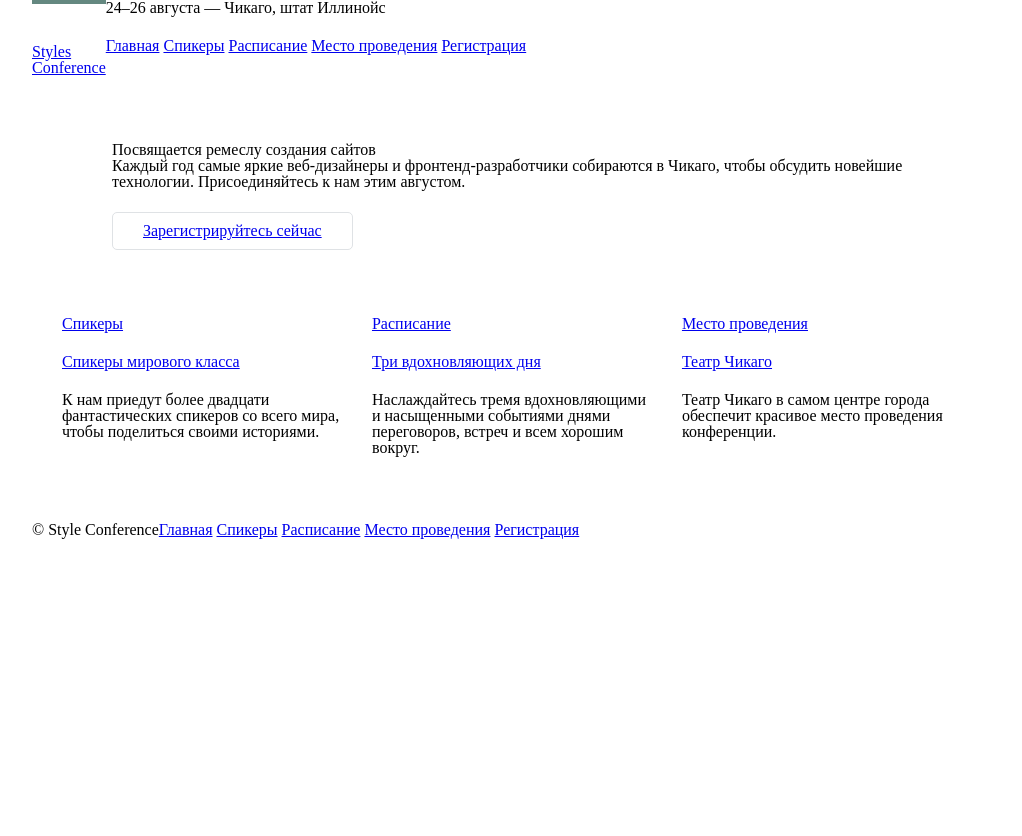
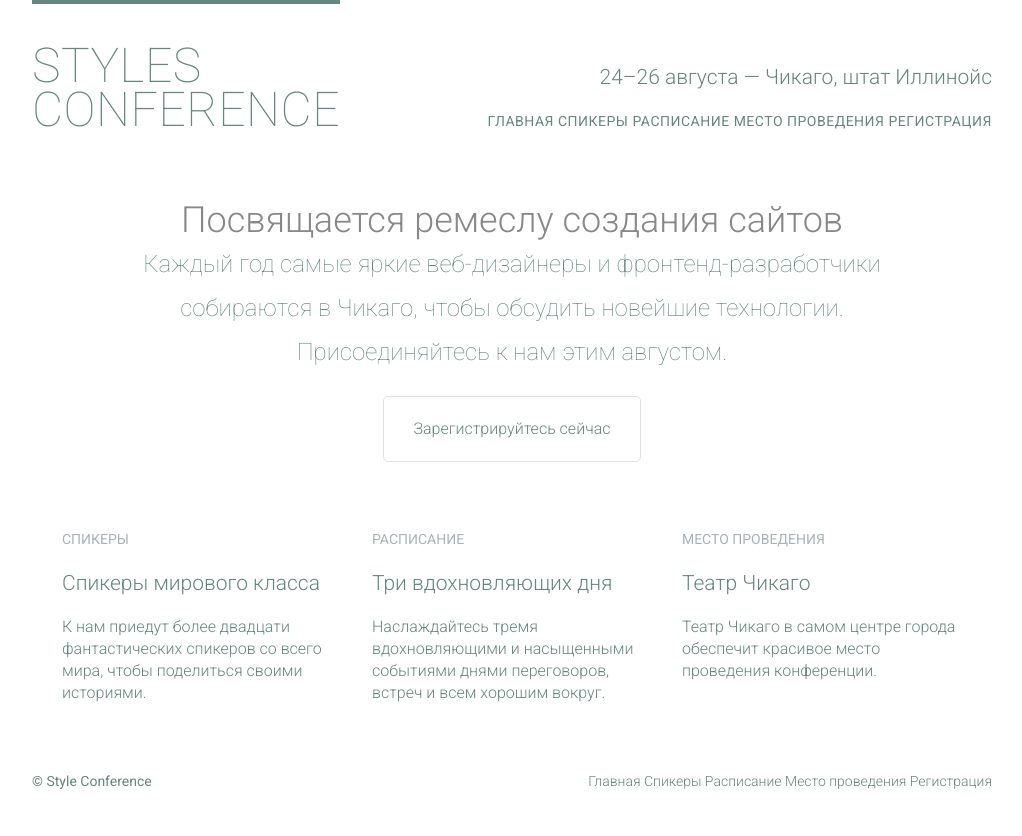
Before and after one commit to ovanse/study-stylesConference, a plain HTML site: page index.html in a window 1280 px wide. Shown: the whole page, without its empty margins (128-1150 px from the left). Before the commit the page ends 800 px from the top, so only its background shows below. Drawn offline with Linux system fonts and the light colour scheme.

Commit message:
after typography

```diff
--- a/assets/stylesheets/main.css
+++ b/assets/stylesheets/main.css
@@ -45,6 +45,15 @@ table {
   border-spacing: 0;
 }
 
+/*
+=================================================
+Пользовательские стили
+=================================================
+*/
+body {
+  color: #888888;
+  font: 300 16px/22px "Roboto", "Open Sans", "Helvetica Neue", Helvetica, Arial, sans-serif;
+}
 
 /*
 =================================================
@@ -98,7 +107,54 @@ h3,
 h4,
 h5,
 p {
+  color: #648880;
   margin-bottom: 22px;
+}
+h1 {
+  font-size: 36px;
+  line-height: 44px;
+}
+h2 {
+  font-size: 24px;
+  line-height: 44px;
+}
+h3 {
+  font-size: 21px;
+}
+h4 {
+  font-size: 18px;
+}
+h5 {
+  color: #a9b2b9;
+  font-size: 14px;
+  font-weight: 400;
+  text-transform: uppercase;
+}
+strong {
+  font-weight: 400;
+}
+cite, em {
+  font-style: italic;
+}
+
+
+/*
+=================================================
+Ссылки
+=================================================
+*/
+a:hover {
+  color: #a9b2b9;
+}
+a {
+  color: #648880;
+  text-decoration: none;
+}
+p a {
+  border-bottom: 1px solid #dfe2e5;
+}
+.teaser a:hover h3 {
+  color: #a9b2b9;
 }
 
 /*
@@ -122,7 +178,16 @@ p {
 =================================================
 */
 .hero {
+  line-height: 44px;
   padding: 22px 80px 66px 80px;
+  text-align: center;
+}
+.hero h2 {
+  font-size: 36px;
+}
+.hero p {
+  font-size: 24px;
+  font-weight: 100;
 }
 
 /*
@@ -151,7 +216,22 @@ ClearFix
 .logo {
   border-top: 4px solid #648880;
   float: left;
+  font-size: 48px;
+  font-weight: 100;
+  letter-spacing: .5px;
+  line-height: 44px;
   padding: 40px 0 22px 0;
+  text-transform: uppercase;
+}
+.tagline {
+  margin: 66px 0 22px 0;
+  text-align: right;
+}
+.primary-nav {
+  font-size: 14px;
+  font-weight: 400;
+  letter-spacing: .5px;
+  text-transform: uppercase;
 }
 
 /*
@@ -160,9 +240,21 @@ ClearFix
 =================================================
 */
 .primary-footer small {
+  font-weight: 400;
   float: left;
 }
 .primary-footer {
+  color: #648880;
+  font-size: 14px;
   padding-bottom: 44px;
   padding-top: 44px;
 }
+
+/*
+=================================================
+Навигация
+=================================================
+*/
+.nav {
+  text-align: right;
+}
--- a/index.html
+++ b/index.html
@@ -4,14 +4,15 @@
     <meta charset="utf-8">
     <title>Styles Conference</title>
     <link rel="stylesheet" href="assets/stylesheets/main.css">
+    <link href="https://fonts.googleapis.com/css?family=Roboto:100,300,400&display=swap&subset=cyrillic" rel="stylesheet">
   </head>
   <body>
     <header class="container group">
       <h1 class="logo">
         <a href="index.html">Styles <br> Conference</a>
       </h1>
-      <h3>24&ndash;26 августа &mdash; Чикаго, штат Иллинойс</h3>
-      <nav>
+      <h3 class="tagline">24&ndash;26 августа &mdash; Чикаго, штат Иллинойс</h3>
+      <nav class="nav primary-nav">
         <a href="index.html">Главная</a>
         <a href="speakers.html">Спикеры</a>
         <a href="schedule.html">Расписание</a>
@@ -26,7 +27,7 @@
     </section>
     <section class="grid">
       <!-- Спикеры -->
-      <section class="col-1-3">
+      <section class="teaser col-1-3">
         <a href="speakers.html">
           <h5>Спикеры</h5>
           <h3>Спикеры мирового класса</h3>
@@ -34,7 +35,7 @@
         <p>К нам приедут более двадцати фантастических спикеров со всего мира, чтобы поделиться своими историями.</p>
       </section><!--
         Расписание
-      --><section class="col-1-3">
+      --><section class="teaser col-1-3">
         <a href="sсhedule.html">
           <h5>Расписание</h5>
           <h3>Три вдохновляющих дня</h3>
@@ -42,7 +43,7 @@
         <p>Наслаждайтесь тремя вдохновляющими и насыщенными событиями днями переговоров, встреч и всем хорошим вокруг.</p>
       </section><!--
         Место проведения
-      --><section class="col-1-3">
+      --><section class="teaser col-1-3">
         <a href="venue.html">
           <h5>Место проведения</h5>
           <h3>Театр Чикаго</h3>
@@ -52,7 +53,7 @@
     </section>
     <footer class="primary-footer container group">
       <small>&copy; Style Conference</small>
-      <nav>
+      <nav class="nav">
         <a href="index.html">Главная</a>
         <a href="speakers.html">Спикеры</a>
         <a href="schedule.html">Расписание</a>
```
Also changed, not shown: register.html (+4 -4 lines), schedule.html (+4 -4 lines), speakers.html (+4 -4 lines), venue.html (+4 -4 lines).
